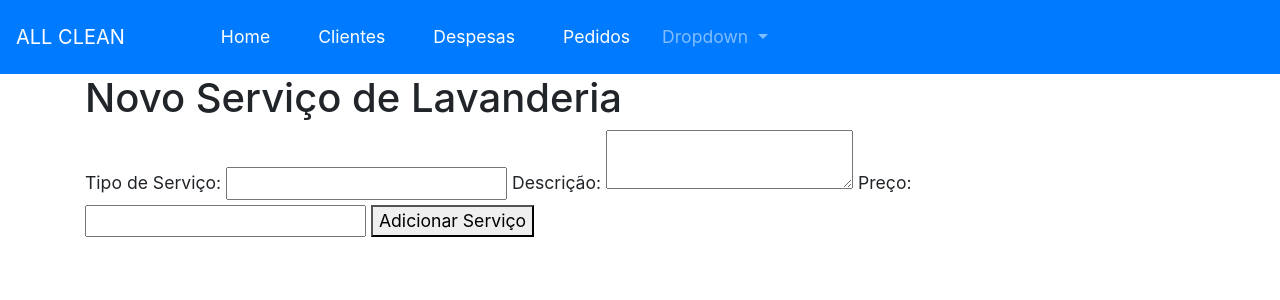
After one commit to MarceloPorfirio/Sistema_com_flask, a Flask app: page /pedidos in a window 1280 px wide. The commit adds this page. Shown: the top 300 px of the page. Run offline with Flask 3, Linux system fonts and the light colour scheme; some libraries are stand-ins or nearby versions.

Commit message:
pedidos
Adicionando template de pedidos

```diff
--- a/App.py
+++ b/App.py
@@ -117,7 +117,10 @@ def adicionar_despesas():
     ultimas_despesas = despesas.query.order_by(despesas.id.desc()).limit(5).all()
     return render_template('despesas.html',despesas = ultimas_despesas)
 
-
+# ROTA PEDIODOS
+@app.route('/pedidos',methods= ['GET','POST'])
+def novo_pedido():
+    return render_template('novo_pedido.html')
 
 if __name__ == '__main__':
     db.create_all()
--- a/Templates/base.html
+++ b/Templates/base.html
@@ -32,6 +32,10 @@
               <a class="nav-link" href="{{url_for('adicionar_despesas')}}">Despesas</a>
             </li>
 
+            <li class="nav-item active mx-3">
+              <a class="nav-link" href="{{url_for('novo_pedido')}}">Pedidos</a>
+            </li>
+
             <li class="nav-item dropdown">
               <a class="nav-link dropdown-toggle" href="#" id="navbarDropdown" role="button" data-toggle="dropdown" aria-haspopup="true" aria-expanded="false">
                 Dropdown
--- /dev/null
+++ b/Templates/novo_pedido.html
@@ -0,0 +1,30 @@
+{% extends 'base.html' %} <!--extender da página base-->
+{% block conteudo %}
+
+<!DOCTYPE html>
+<html lang="en">
+<head>
+    <meta charset="UTF-8">
+    <meta http-equiv="X-UA-Compatible" content="IE=edge">
+    <meta name="viewport" content="width=device-width, initial-scale=1.0">
+    <title>Serviços de Lavanderia</title>
+</head>
+<body>
+    <h1>Novo Serviço de Lavanderia</h1>
+    <form method="post" action="{{ url_for('novo_pedido') }}">
+        <label for="tipo_servico">Tipo de Serviço:</label>
+        <input type="text" id="tipo_servico" name="tipo_servico" required>
+
+        <label for="descricao">Descrição:</label>
+        <textarea id="descricao" name="descricao" required></textarea>
+
+        <label for="preco">Preço:</label>
+        <input type="number" id="preco" name="preco" required>
+
+        <button type="submit">Adicionar Serviço</button>
+    </form>
+</body>
+</html>
+
+
+{% endblock conteudo %}
```
